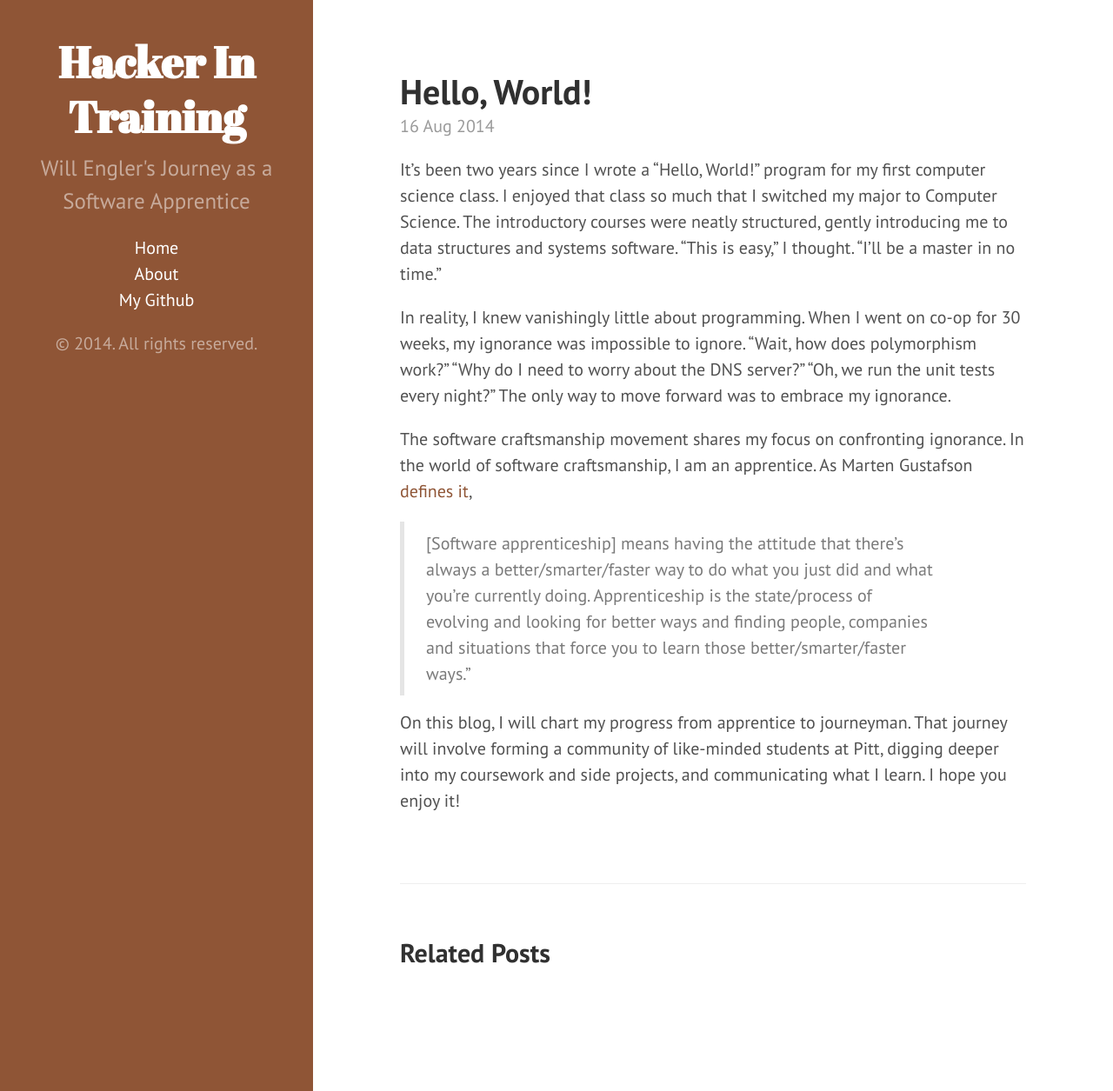
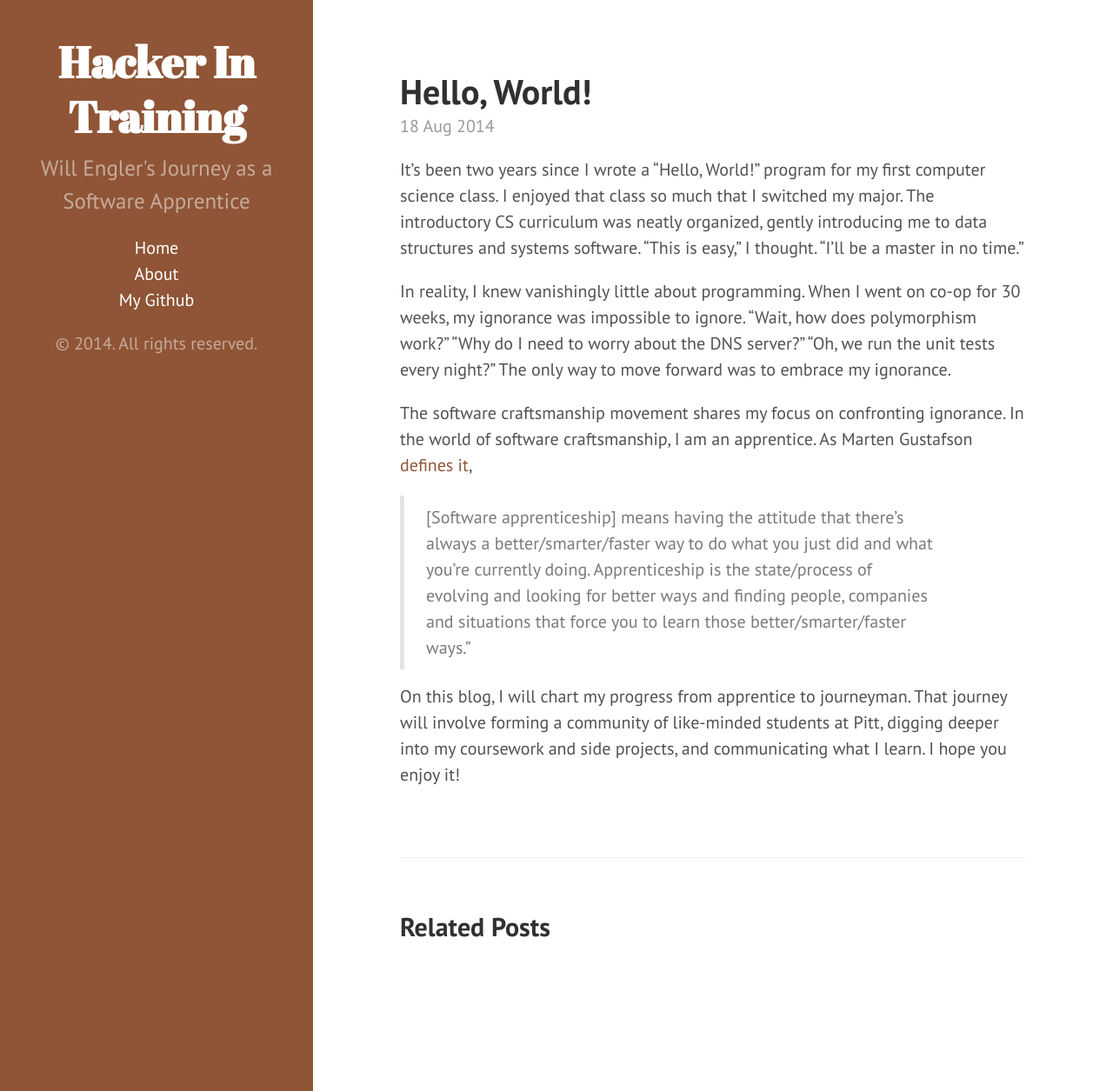
Before and after one commit to WillEngler/willengler.github.io, a Jekyll site: the page built from _posts/2014-08-18-hello-world.markdown, in a window 1280 px wide and 1255 px high. Shown: the whole window at 87% size. Built offline with Jekyll 4.4.1, drawn with Linux system fonts in a browser that asks for light colours; Markdown is read by kramdown in place of the engine named in the settings.

Commit message:
Edit first post

```diff
--- a/_posts/2014-08-18-hello-world.markdown
+++ b/_posts/2014-08-18-hello-world.markdown
@@ -1,11 +1,11 @@
 ---
 layout: post
 title:  "Hello, World!"
-date:   2014-08-16 20:04:57
+date:   2014-08-18 10:04:57
 categories: Craftsmanship
 ---
 
-It’s been two years since I wrote a “Hello, World!” program for my first computer science class. I enjoyed that class so much that I switched my major to Computer Science. The introductory courses were neatly structured, gently introducing me to data structures and systems software. “This is easy,” I thought. “I’ll be a master in no time.”
+It’s been two years since I wrote a “Hello, World!” program for my first computer science class. I enjoyed that class so much that I switched my major. The introductory CS curriculum was neatly organized, gently introducing me to data structures and systems software. “This is easy,” I thought. “I’ll be a master in no time.”
 
 In reality, I knew vanishingly little about programming. When I went on co-op for 30 weeks, my ignorance was impossible to ignore. “Wait, how does polymorphism work?” “Why do I need to worry about the DNS server?” “Oh, we run the unit tests every night?” The only way to move forward was to embrace my ignorance.
 
```
